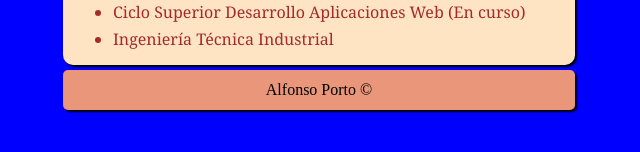
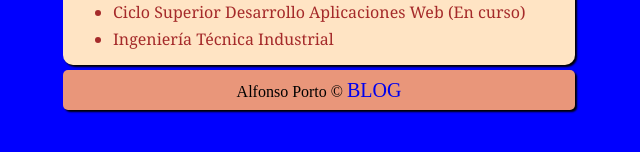
Before and after one commit to alfonsoporto22/Curriculum, a plain HTML site: page index.html in a window 1280 px wide. Shown: the part 602-754 px from the top of the page, without its empty margins (321-961 px from the left). Drawn offline with Linux system fonts and the light colour scheme.

Commit message:
Blog link added

```diff
--- a/css/style.css
+++ b/css/style.css
@@ -62,3 +62,8 @@ footer{
     border-radius: 5px;
     box-shadow: 2px 2px 2px black;
 }
+
+a#enlaceBlog{
+    text-decoration: none;
+    font-size: 20px;
+}
--- a/index.html
+++ b/index.html
@@ -56,7 +56,7 @@
             <li>Ingeniería Técnica Industrial</li>
         </ul>
     </section>
-    <footer>Alfonso Porto &copy;</footer>
+    <footer>Alfonso Porto &copy; <a id="enlaceBlog" href="blog.html">BLOG</a></footer>
 </body>
 
 </html>
```
Also changed, not shown: blog.html (added).
